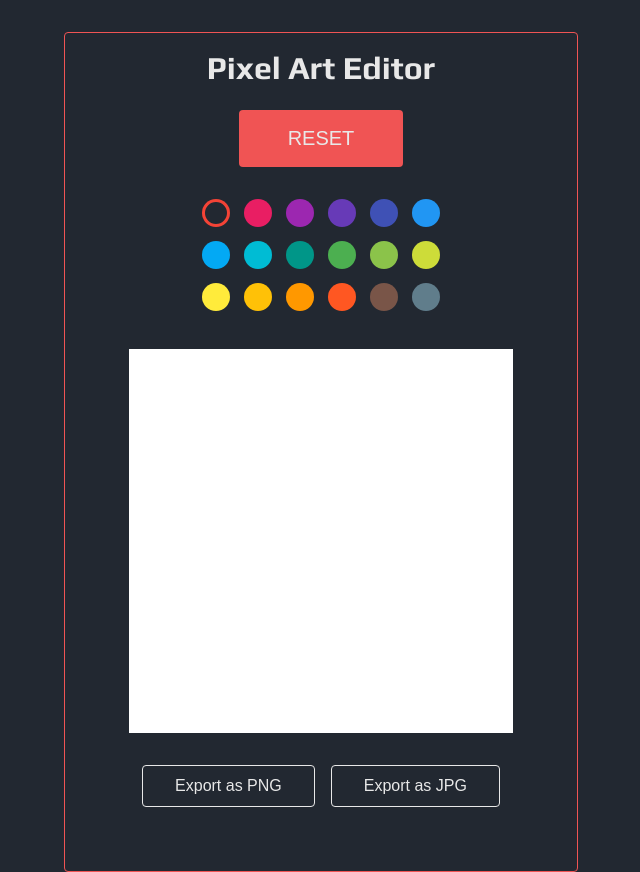
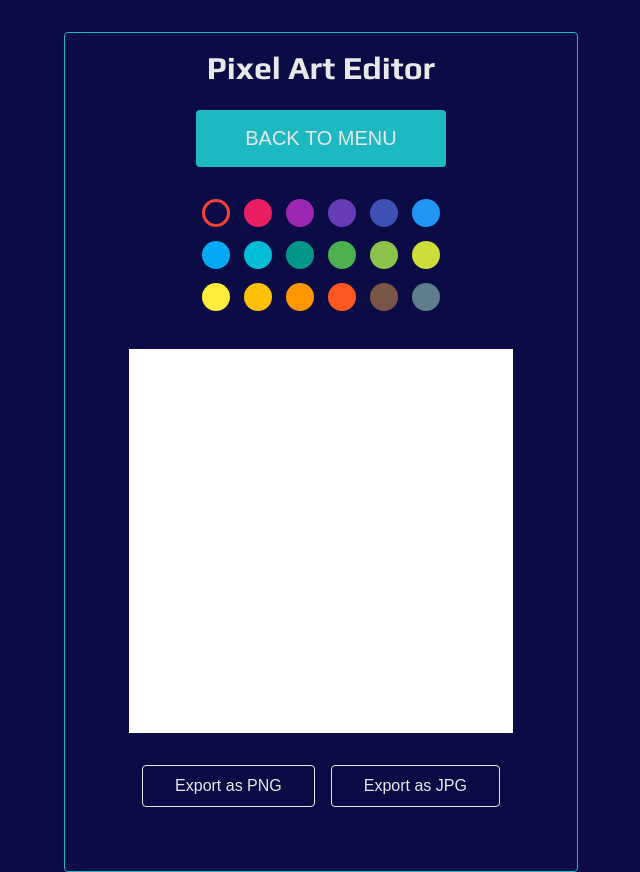
Before and after one commit to nldanne/drawing-pixels, a React (Create React App) app: page / in a window 1280 px wide. Both pictures are taken after a click on the button "START DRAWING". Shown: the whole page, without its empty margins (319-959 px from the left). Built offline with nearby package versions, Linux system fonts and the light colour scheme.

Commit message:
updated file

```diff
--- a/package.json
+++ b/package.json
@@ -7,8 +7,11 @@
     "@testing-library/react": "^12.1.4",
     "@testing-library/user-event": "^13.5.0",
     "react": "^18.0.0",
+    "react-color": "^2.19.3",
+    "react-component-export-image": "^1.0.6",
     "react-dom": "^18.0.0",
     "react-scripts": "5.0.0",
+    "sass": "^1.49.11",
     "web-vitals": "^2.1.4"
   },
   "scripts": {
--- a/src/components/Editor.js
+++ b/src/components/Editor.js
@@ -25,7 +25,7 @@ function Editor() {
     setHideDrawingCanvas(!hideDrawingCanvas);
 
     buttonText ==='Start drawing'
-      ? setButtonText('reset')
+      ? setButtonText('back to menu')
       : setButtonText('Start drawing');
   };
 
--- a/src/styles/App.scss
+++ b/src/styles/App.scss
@@ -8,7 +8,7 @@
 }
 
 body {
-  background-color: $black;
+  background-color: #0B0B45;
   color: $white;
   display: flex;
   justify-content: center;
--- a/src/styles/_properties.scss
+++ b/src/styles/_properties.scss
@@ -1,4 +1,4 @@
 $black: #222831;
 $grey: #30475e;
 $white: #e8e8e8;
-$red: #f05454;
+$green: #1DB9C3;
--- a/src/styles/editor.scss
+++ b/src/styles/editor.scss
@@ -1,7 +1,7 @@
 @import "properties.scss";
 
 #editor {
-  border: 1px solid $red;
+  border: 1px solid $green;
   border-radius: 0.25rem;
   padding: 1rem 4rem 2rem 4rem;
   margin-top: 2rem;
@@ -42,7 +42,7 @@
 
       &:focus {
         outline: none !important;
-        border-color: $red;
+        border-color: $green;
         box-shadow: 0 0 0.5rem $grey;
       }
     }
@@ -50,7 +50,7 @@
 
   .button {
     font-size: 1.25rem;
-    background-color: $red;
+    background-color: $green;
     color: $white;
     padding: 1rem 3rem;
     border-radius: 0.25rem;
@@ -62,7 +62,7 @@
     &:hover {
       cursor: pointer;
       background-color: transparent;
-      border-color: $red;
+      border-color: $green;
     }
   }
 
```
Also changed, not shown: 1 other file (tests, documents, lock files or other folders).
